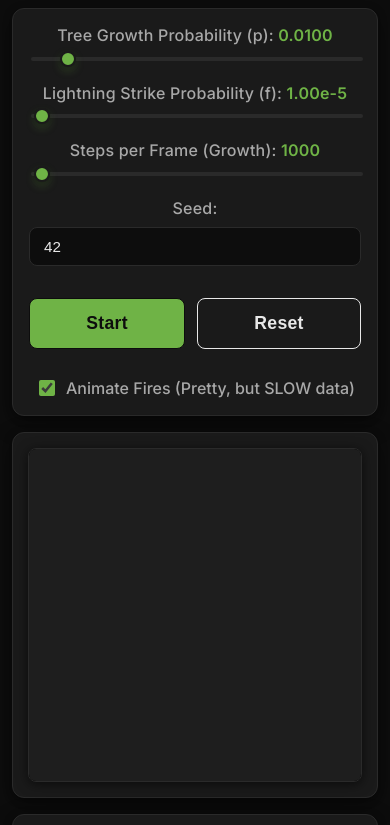
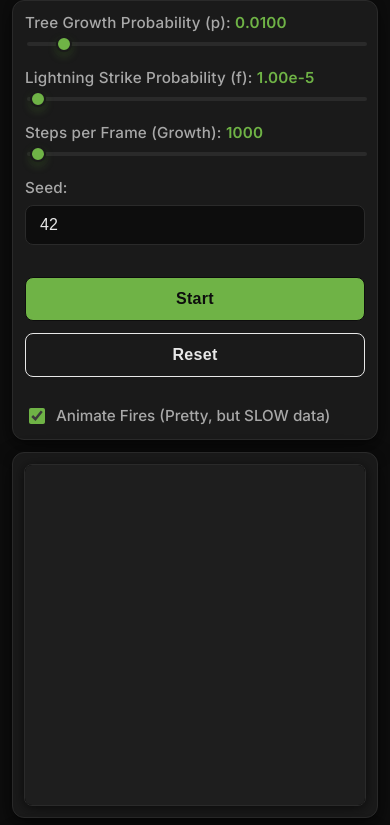
Before and after one commit to DragosBaci/forest-fire, a plain HTML site: page index.html in a window 390 px wide. Shown: the part 100-925 px from the top of the page. Drawn offline with nearby package versions, Linux system fonts and the light colour scheme.

Commit message:
trying to fix mobilel layout

```diff
--- a/forest-fire-styles.css
+++ b/forest-fire-styles.css
@@ -5,17 +5,23 @@
 html {
     overscroll-behavior-y: none;
     scroll-behavior: smooth;
+    -webkit-text-size-adjust: 100%;
+    text-size-adjust: 100%;
 }
 
 body {
     margin: 0;
+    padding: 0;
     font-family: 'Inter', -apple-system, BlinkMacSystemFont, "Segoe UI", sans-serif;
     background: #0d0d0d;
     color: #e8e8e8;
+    width: 100%;
+    overflow-x: hidden;
 }
 
 #sim-wrapper {
     max-width: 100%;
+    width: 100%;
     margin: 0;
     padding: 1.5em;
     display: grid;
@@ -30,6 +36,7 @@ body {
 
     height: 100vh;
     box-sizing: border-box;
+    overflow-x: hidden;
 }
 
 /* Elegant Typography */
@@ -357,78 +364,100 @@ body {
     background: #4a4a4a;
 }
 
-/* Responsive Layout */
-@media (max-width: 1000px) {
+/* Tablet Layout */
+@media (max-width: 1200px) {
+    #sim-wrapper h1 {
+        font-size: 2em;
+    }
+}
+
+/* Mobile Layout */
+@media (max-width: 768px) {
+    body {
+        font-size: 16px;
+    }
+
     #sim-wrapper {
         grid-template-columns: 1fr;
         grid-template-rows: auto auto 1fr 1fr;
         grid-template-areas: "header" "controls" "sim" "plot1";
-        padding: 1.5em 1em;
-        gap: 1.5em;
+        padding: 1em;
+        gap: 1em;
         height: auto;
         min-height: 100vh;
     }
 
     #sim-wrapper h1 {
-        font-size: 2em;
+        font-size: 1.75rem;
         padding: 0.3em 0 0.2em;
     }
 
     #sim-wrapper .sim-container,
     #sim-wrapper .plot-container {
-        min-height: 400px;
+        min-height: 350px;
         height: auto;
         aspect-ratio: 1 / 1;
+        padding: 1em;
     }
 
     #sim-wrapper .controls-container {
         max-height: none;
-        padding: 1.25em;
-    }
-
-    #sim-wrapper .control-group label {
-        text-align: center;
-        font-size: 1em;
-    }
-
-    #sim-wrapper .toggle-switch {
-        justify-content: center;
-    }
-
-    #sim-wrapper .toggle-switch label {
-        font-size: 1em;
-    }
-
-    #sim-wrapper .action-buttons button {
-        font-size: 1.1em;
-        padding: 14px 24px;
-    }
-}
-
-/* Extra mobile optimization for very small screens */
-@media (max-width: 600px) {
-    #sim-wrapper {
-        padding: 1em 0.75em;
-        gap: 1em;
-    }
-
-    #sim-wrapper h1 {
-        font-size: 1.5em;
-    }
-
-    #sim-wrapper .controls-container {
         padding: 1em;
         grid-template-columns: 1fr;
     }
 
+    #sim-wrapper .control-group {
+        gap: 0.5em;
+    }
+
     #sim-wrapper .control-group label {
-        font-size: 1em;
+        text-align: left;
+        font-size: 0.95rem;
+    }
+
+    #sim-wrapper .control-group input[type="number"] {
+        font-size: 1rem;
+    }
+
+    #sim-wrapper .toggle-switch {
+        justify-content: flex-start;
+    }
+
+    #sim-wrapper .toggle-switch label {
+        font-size: 0.95rem;
+    }
+
+    #sim-wrapper .action-buttons {
+        flex-direction: column;
+        gap: 0.75em;
+    }
+
+    #sim-wrapper .action-buttons button {
+        font-size: 1rem;
+        padding: 12px 20px;
+        width: 100%;
+    }
+}
+
+/* Small Mobile */
+@media (max-width: 480px) {
+    #sim-wrapper {
+        padding: 0.75em;
+        gap: 0.75em;
+    }
+
+    #sim-wrapper h1 {
+        font-size: 1.5rem;
     }
 
     #sim-wrapper .sim-container,
     #sim-wrapper .plot-container {
-        min-height: 300px;
-        padding: 1em;
+        min-height: 280px;
+        padding: 0.75em;
+    }
+
+    #sim-wrapper .controls-container {
+        padding: 0.75em;
     }
 }
 
```
